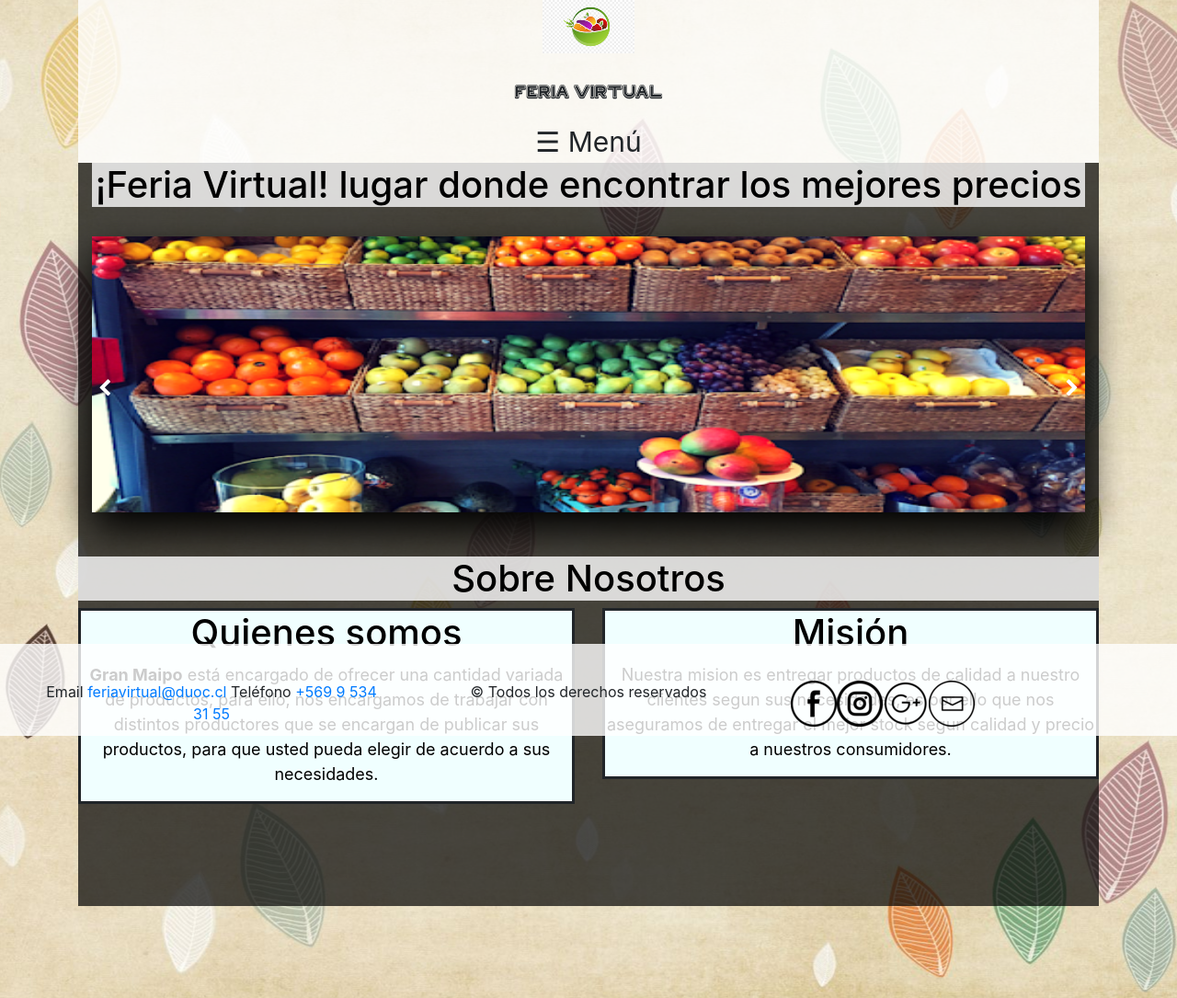
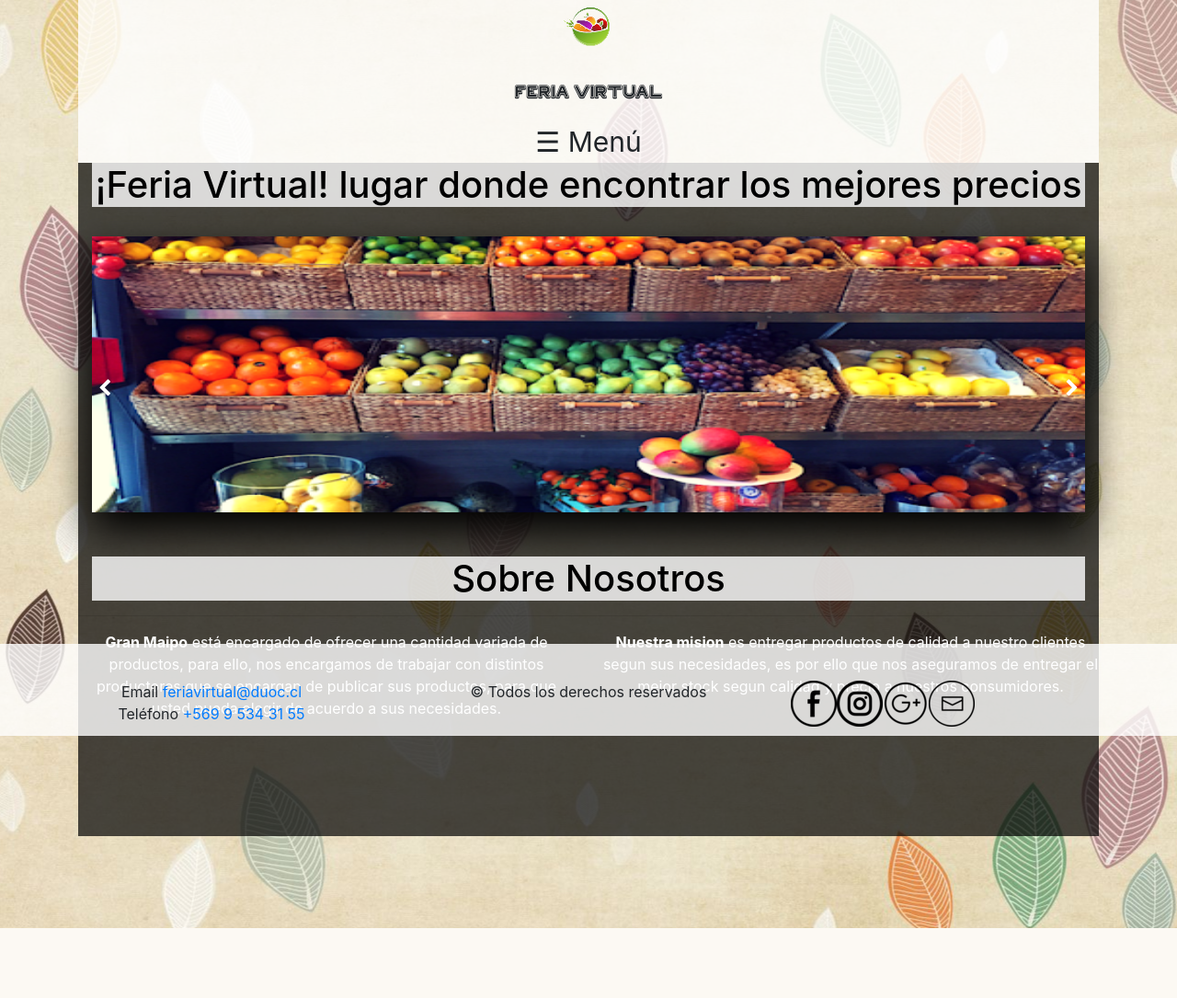
Before and after one commit to HaroldOya/FeriaVirtual, a Django app: page / in a window 1280 px wide. Shown: the whole page at 92% size. After the commit the page ends 1009 px from the top, so only its background shows below. Run offline with Django 3.2, Linux system fonts and the light colour scheme.

Commit message:
Arreglo estetica

```diff
--- a/Maipo/static/styles/estilos.css
+++ b/Maipo/static/styles/estilos.css
@@ -222,3 +222,7 @@ footer{
     margin-top: 20px;
     margin-bottom: 30px;
 }
+
+.color1{
+    background-color: #FFFF;
+}
--- a/Maipo/templates/añadir_producto.html
+++ b/Maipo/templates/añadir_producto.html
@@ -17,11 +17,10 @@
                 <input type="submit" value="Enviar">
                 <input type="reset" value="Borrar">
             </div>
+            {{mensaje}}
         </form>
     </div>
 </main>
 
 
-{{mensaje}}
-
 {% endblock %}
--- a/Maipo/templates/base.html
+++ b/Maipo/templates/base.html
@@ -19,14 +19,14 @@
 <body background="{% static 'img/fondo1.jpg' %}" >
     <div class="container">
         <div class="row">
-            <div class="col-md-12">
-                <header>
+            <div class="col-lg-12">
+                <header class="col-lg-12">
                     <a href="{% url 'index' %}"><img src="{% static 'img/ferialogo100.png' %}" alt="logo feria"></a>
                     <div class="ti">Feria Virtual</div>
                 </header>
             </div>
         </div>
-            <nav>
+            <nav class="col-lg-12">
                 <div id="mySidenav" class="sidenav">
                         <a href="javascript:void(0)" class="closebtn" onclick="closeNav()">&times;</a>
                         <a href="{% url 'index' %}">Inicio</a>
@@ -56,7 +56,7 @@
                                     <a href="mailto:feriavirtual@duoc.cl">
                                         feriavirtual@duoc.cl
                                     </a>
-                                </td
+                                </td>
                             <br>
                             <td>Teléfono</td>
                                 <td>
--- a/Maipo/templates/index.html
+++ b/Maipo/templates/index.html
@@ -44,13 +44,14 @@
         </div>
             <br>
             <br>
+        <!--
         <div class="row">
             <div class="col-lg-12">
                 <div class="banner">
                     <h1 style="color:black">Sobre Nosotros</h1>
                 </div>
             </div>
-            <div class="col-lg-6">
+            <div class="col-md-12 col-lg-6">
                 <div class="texto">
                     <h1 style="color:black">Quienes somos</h1>
                     <p style="color:black">
@@ -59,7 +60,7 @@
                     </p>
                 </div>
             </div>
-            <div class="col-lg-6">
+            <div class="col-md-12 col-lg-6">
                 <div class="texto">
                     <h1 style="color:black">Misión</h1>
                     <p style="color:black">
@@ -70,7 +71,27 @@
                 </div>
             </div>
             </div>
-
+        -->
+        <div class="col-lg-12">
+                <div class="banner">
+                    <h1 style="color:black">Sobre Nosotros</h1>
+                </div>
+            </div>
+        <hr>
+        <div class="row">
+        	<div class="col-md-6">
+        		<p>
+        			<b>Gran Maipo</b> está encargado de ofrecer una cantidad variada de productos, para ello, nos encargamos de trabajar con distintos productores
+                    que se encargan de publicar sus productos, para que usted pueda elegir de acuerdo a sus necesidades.
+        		</p>
+        	</div>
+        	<div class="col-md-6">
+        		<p>
+        			<b>Nuestra mision</b> es entregar productos de calidad a nuestro clientes segun sus necesidades, es por ello que nos aseguramos de entregar el mejor stock segun calidad y precio
+                    a nuestros consumidores.
+        		</p>
+        	</div>
+        </div>
 
         </div>
 </main>
```
Also changed, not shown: Maipo/templates/lista_productos.html (+7 -9 lines), Maipo/templates/registration/registro.html (+15 -1 lines), Maipo/static/img/ferialogo.png (added), Maipo/static/img/ferialogo100.png.
